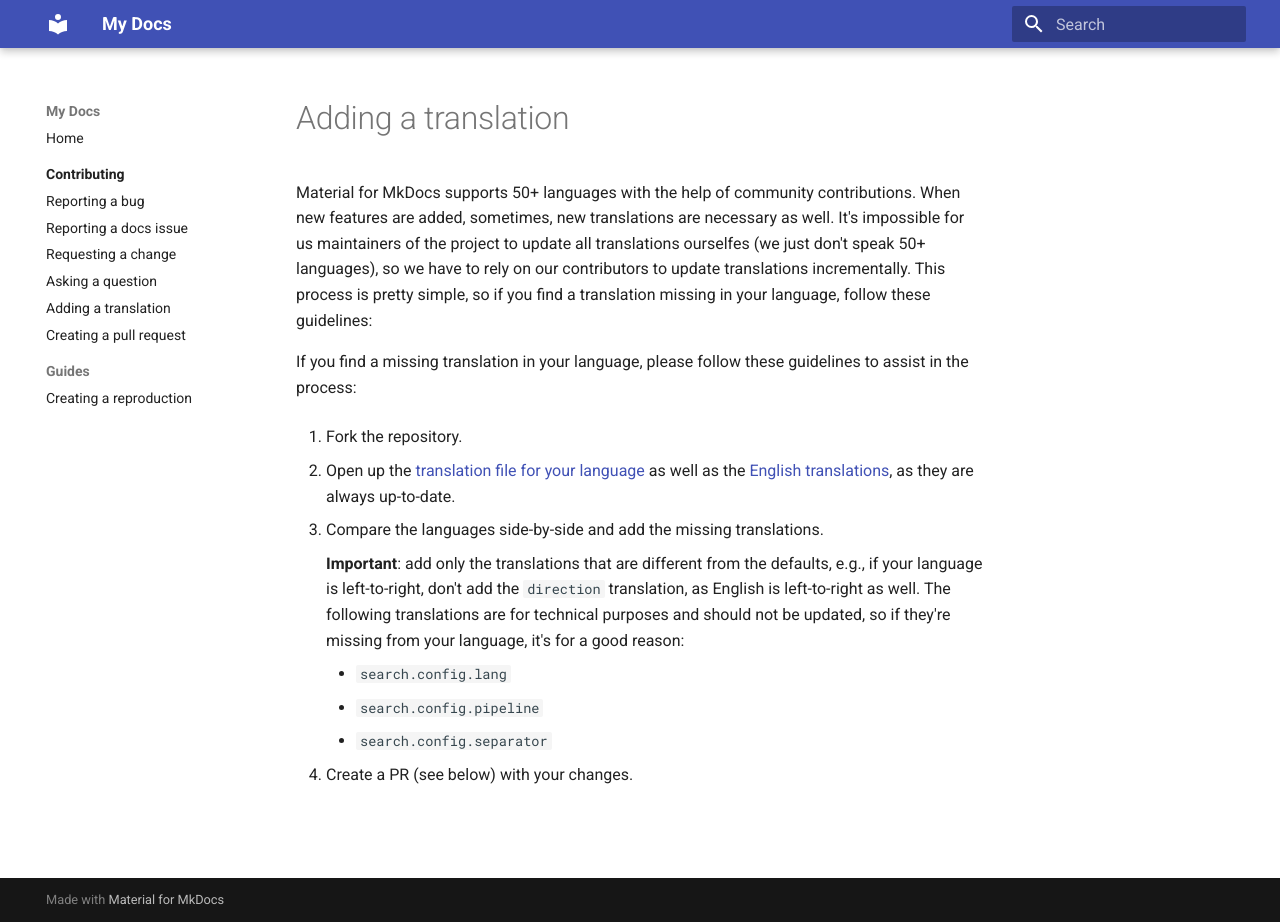
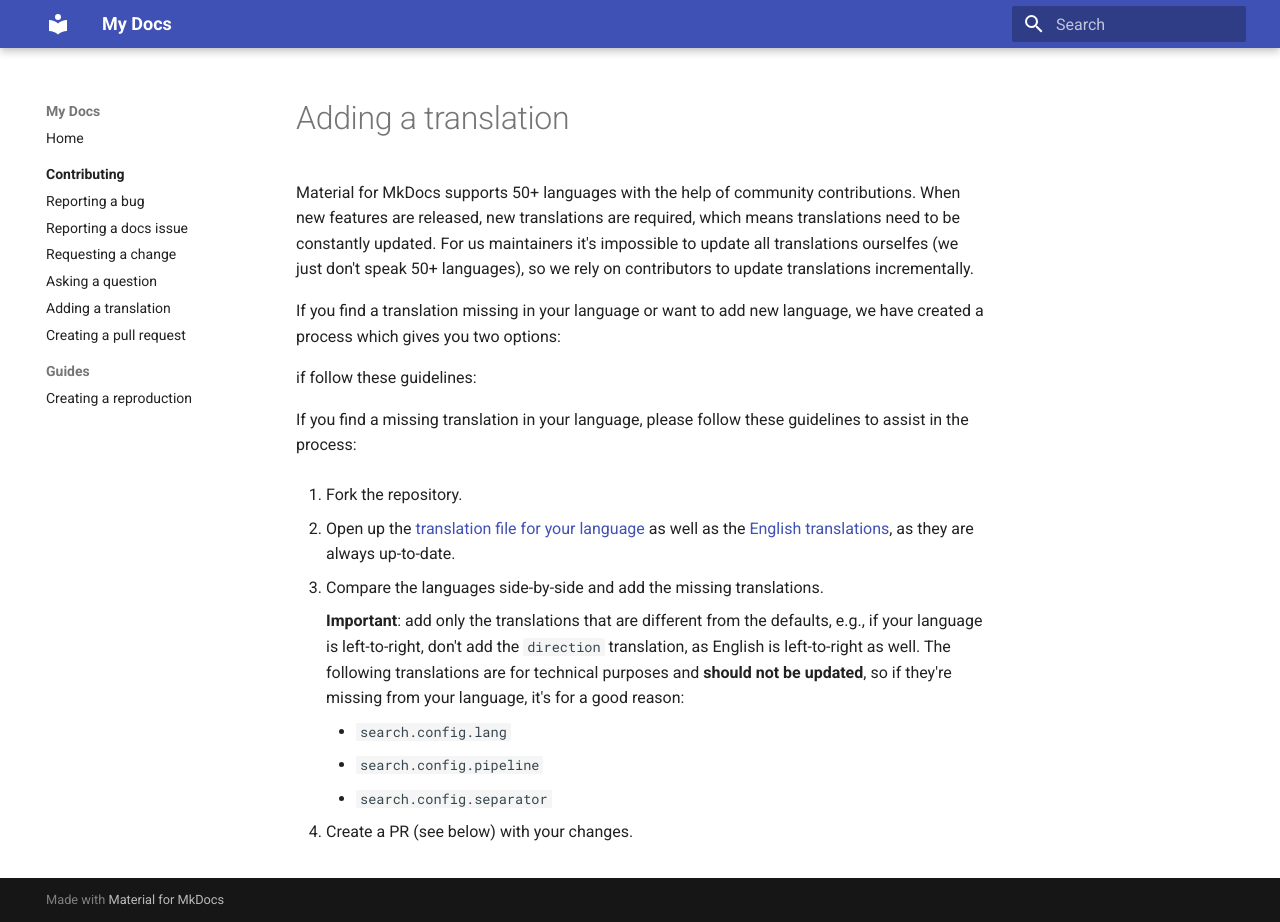
Before and after one commit to katharinalisalin/demo-bug-template, an MkDocs documentation site: the page built from docs/contributing/adding-a-translation.md, in a window 1280 px wide and 922 px high. Built offline with MkDocs 1.6.1 and Material for MkDocs 9.7.7, drawn with Linux system fonts in a browser that asks for light colours.

Commit message:
Updated templates and docs

```diff
--- a/docs/contributing/adding-a-translation.md
+++ b/docs/contributing/adding-a-translation.md
@@ -1,11 +1,18 @@
 # Adding a translation
 
 Material for MkDocs supports 50+ languages with the help of community
-contributions. When new features are added, sometimes, new translations are
-necessary as well. It's impossible for us maintainers of the project to update
-all translations ourselfes (we just don't speak 50+ languages), so we have to
-rely on our contributors to update translations incrementally. This process is
-pretty simple, so if you find a translation missing in your language, follow
+contributions. When new features are released, new translations are required,
+which means translations need to be constantly updated. For us maintainers it's
+impossible to update all translations ourselfes (we just don't speak 50+
+languages), so we rely on contributors to update translations incrementally.
+
+If you find a translation missing in your language or want to add new language,
+we have created a process which gives you two options:
+
+
+
+
+if  follow
 these guidelines:
 
 If you find a missing translation in your language, please follow these guidelines to assist in the process:
@@ -20,8 +27,8 @@ If you find a missing translation in your language, please follow these guidelin
     __Important__: add only the translations that are different from the
     defaults, e.g., if your language is left-to-right, don't add the `direction`
     translation, as English is left-to-right as well.
-    The following translations are for technical purposes and should not be
-    updated, so if they're missing from your language, it's for a good reason:
+    The following translations are for technical purposes and __should not be
+    updated__, so if they're missing from your language, it's for a good reason:
 
     - `search.config.lang`
     - `search.config.pipeline`
```
Also changed, not shown: 2 other files.
